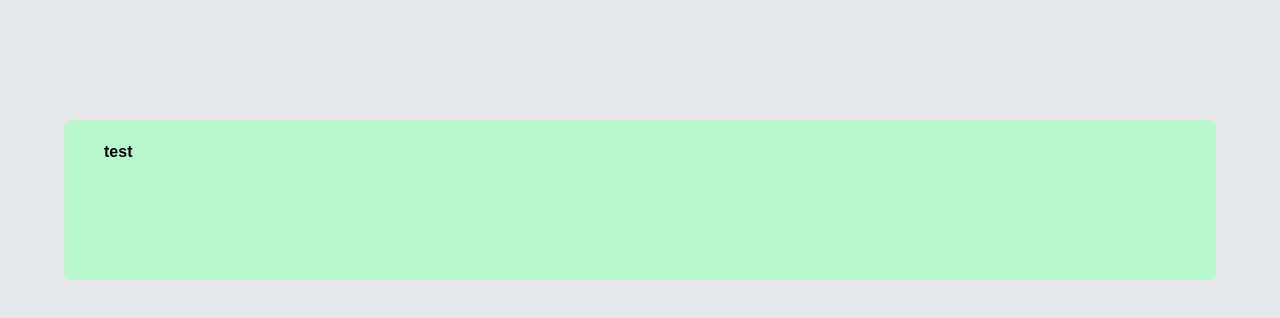
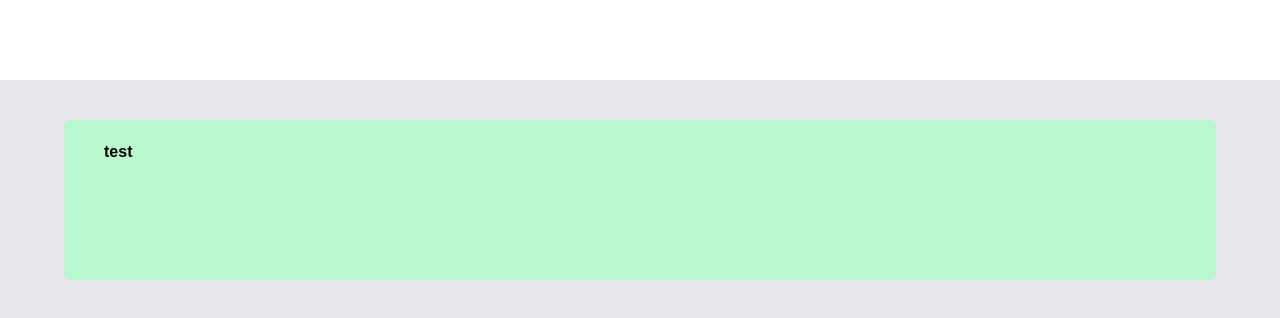
Before and after one commit to rylsherdamz-rgb/ecommerce, a Next.js app: page / in a window 1280 px wide. Shown: the top 318 px of the page. Built offline with nearby package versions, Linux system fonts and the light colour scheme.

Commit message:
trying other color

```diff
--- a/app/layout.tsx
+++ b/app/layout.tsx
@@ -14,8 +14,8 @@ const geistMono = Geist_Mono({
 });
 
 export const metadata: Metadata = {
-  title: "Ecomnerce",
-  description: "ReviewerPy",
+  title: "Shopee Clone",
+  description: "A Clone of Shopee ",
 };
 
 export default function RootLayout({
--- a/components/Navigation.tsx
+++ b/components/Navigation.tsx
@@ -1,5 +1,8 @@
+import {color} from "@/constants/type"
+
+
 export default function Navigation() {
-  return <div className="w-full h-[10vh]  bg-gray-200">
+  return <div className={`w-full h-[10vh]  bg-[${color.primary}]`}>
 
   </div>
 }
--- a/constants/type.ts
+++ b/constants/type.ts
@@ -4,3 +4,14 @@ quantity : number
 rating : number
 imageSrc : string
 }
+
+export const color = {
+   primary : "#EE4D2D",
+   secondary : {
+    red : "#D0011B",
+    navyBlue : "#113366",
+    lightBlue : "#113366",
+    cyan : "#26AA99",
+    yellow : "#FFBB00"
+ }
+ }
```
